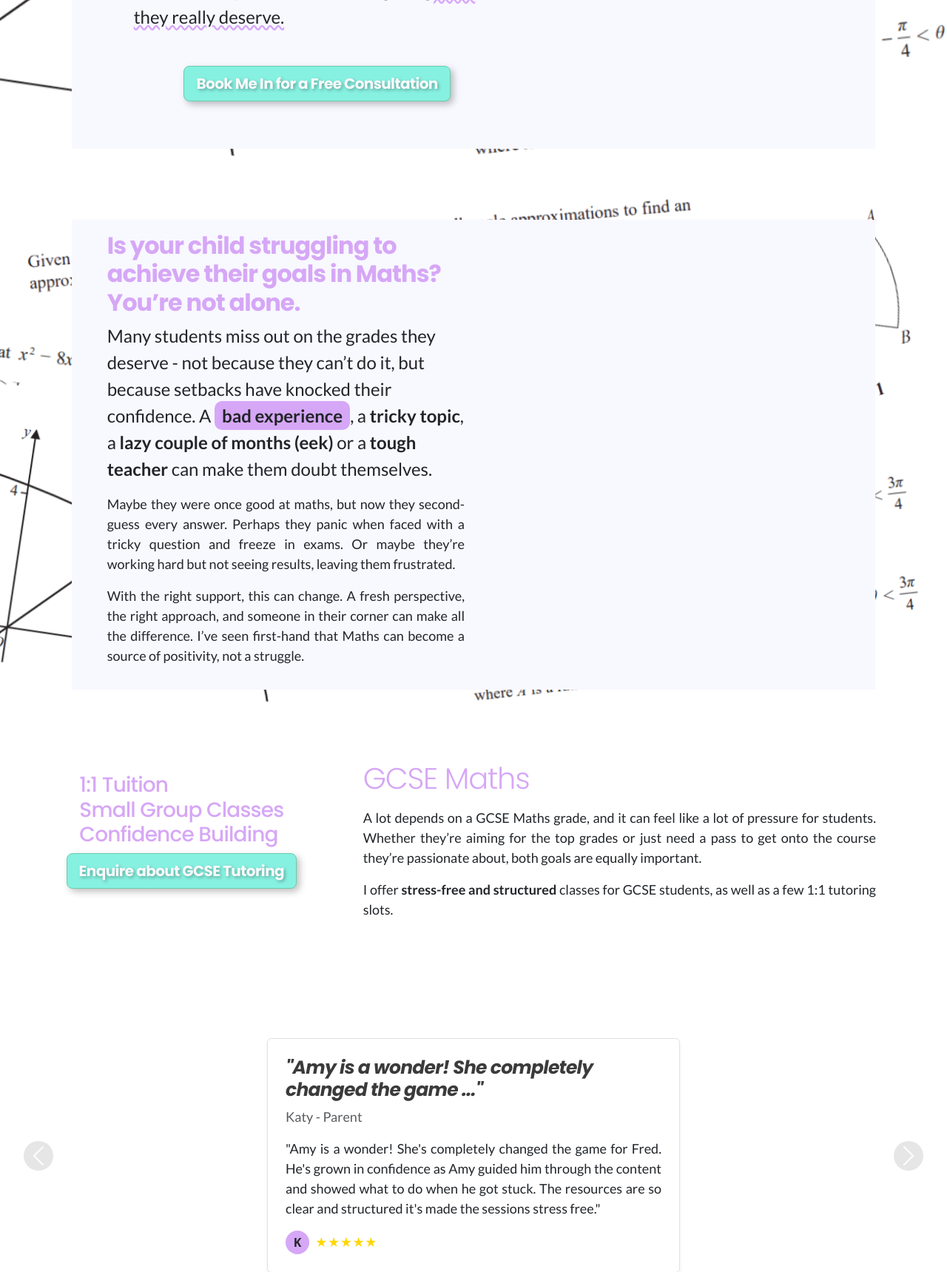
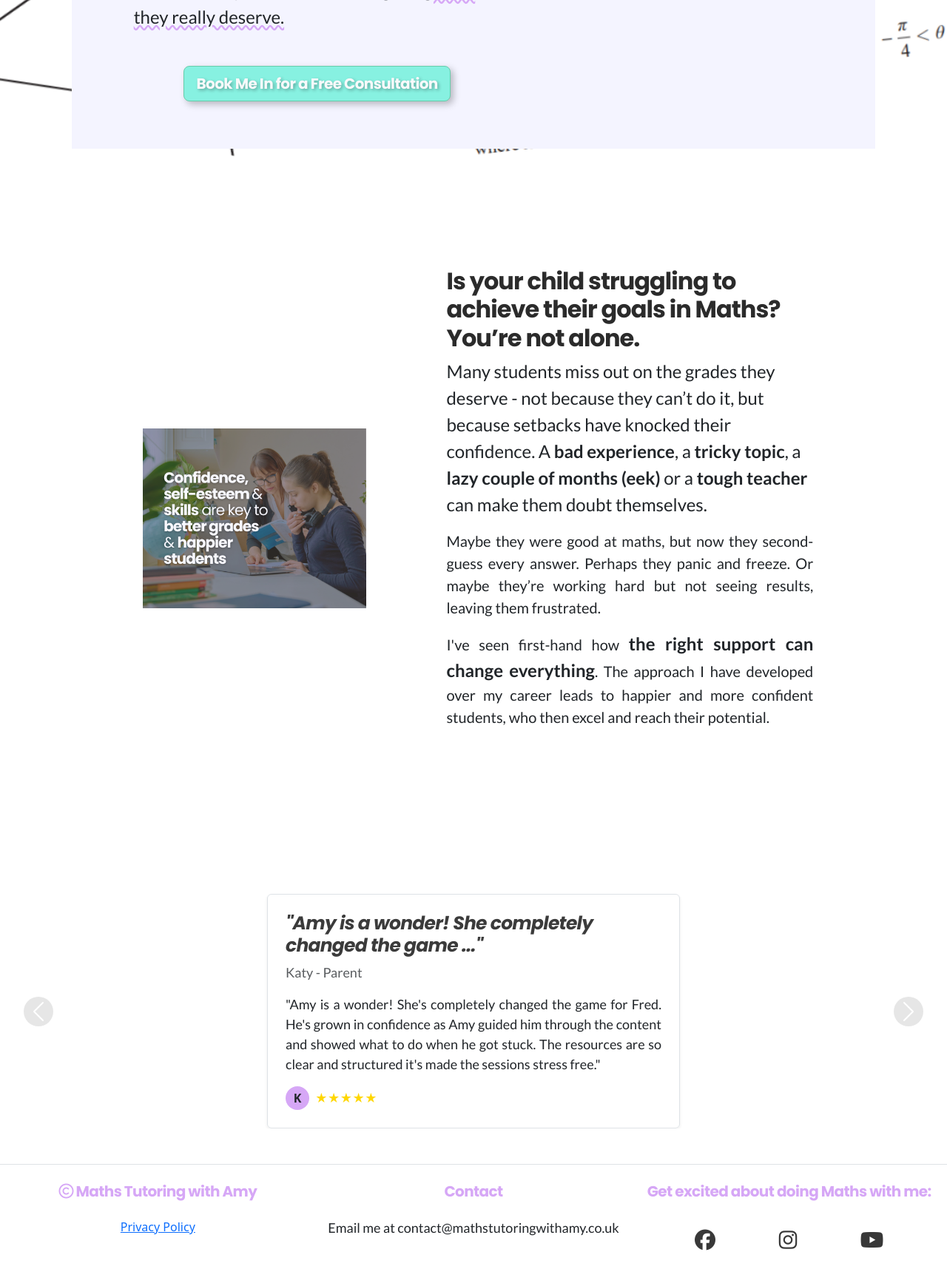
Before and after one commit to AmyB173/mathstutoringwithamy, a PHP site: page / in a window 1280 px wide. Shown: the part 745-2464 px from the top of the page at 74% size. After the commit the page ends 2435 px from the top, so only its background shows below. Run offline with PHP 8.4, Linux system fonts and the light colour scheme; some libraries are stand-ins or nearby versions.

Commit message:
finish PAS section on index page

```diff
--- a/assets/css/style.css
+++ b/assets/css/style.css
@@ -33,8 +33,19 @@ ul {
   background-color: #F8F8FF;
 }
 
+.bg-purple-white {
+  background-color: #F4F4FF;
+}
+
+.bg-grey {
+  background-color: #E3E8E1;
+}
+
 .brand-red-text {
   color: #ff5757;
+}
+.brand-grey-text {
+  color: #2B2B2B;
 }
 
 /* Fun text effects */
--- a/index.html
+++ b/index.html
@@ -143,7 +143,7 @@
       <section class="container-fluid p-0 m-0">
         <div class="row flex-column border-5 fixed-bg justify-content-center">
           <div
-            class="col-10 col-md-10 p-3 p-md-3 px-xl-5 bg-off-white text-center my-3 my-md-5"
+            class="col-10 col-md-10 p-3 p-md-3 px-xl-5 bg-purple-white text-center my-3 my-md-5"
           >
             <!-- Bootstrap Row -->
             <div class="row align-items-center justify-content-center">
@@ -182,60 +182,27 @@
       <!-- Main Content Section -->
       <div class="container-fluid p-0 m-0">
     <!-- PAS Sections -->
-        <div class="row flex-column border-5 fixed-bg justify-content-center">
-          <div class="col-10 col-md-10 p-3 p-md-3 px-xl-5 bg-off-white text-center my-3 my-md-5">
+        <div class="row flex-column border-5 align-items-center justify-content-center">
+          <div class="col-12 col-md-10 p-3 p-md-3 px-xl-5 flex-row justify-content-center  my-3 my-md-5">
             <div class="row">
-              <div class="col-6">
-                <h2 class="fw-bold text-start">Is your child struggling to achieve their goals in Maths? You’re not alone. </h2>
-                <p class="fs-4 text-start ">Many students miss out on the grades they deserve - not because they can’t do it, but because setbacks have knocked their confidence. A <span class="brush-stroke"><strong>bad experience</strong></span>, a <strong>tricky topic</strong>, a <strong>lazy couple of months (eek)</strong> or a <strong>tough teacher</strong> can make them doubt themselves.</p>
-                <p>Maybe they were once good at maths, but now they second-guess every answer.
-                  Perhaps they panic when faced with a tricky question and freeze in exams.
+              <div class="col-11 col-lg-5 d-flex justify-content-center align-items-center">
+                <img src="./assets/images/working-student-index.png" alt="A student working" class="img-fluid rounded px-5 pt-5 pb-2">
+              </div>
+              <div class="col-11 col-lg-7 p-5 ">
+                <h2 class="fw-bold brand-grey-text text-start">Is your child struggling to achieve their goals in Maths? You’re not alone. </h2>
+                <p class="fs-4 text-start ">Many students miss out on the grades they deserve - not because they can’t do it, but because setbacks have knocked their confidence. A <strong>bad experience</strong>, a <strong>tricky topic</strong>, a <strong>lazy couple of months (eek)</strong> or a <strong>tough teacher</strong> can make them doubt themselves.</p>
+                <p class="fs-5">Maybe they were good at maths, but now they second-guess every answer.
+                  Perhaps they panic and freeze.
                   Or maybe they’re working hard but not seeing results, leaving them frustrated.
                 </p>
-                 <p>With the right support, this can change. A fresh perspective, the right approach, and someone in their corner can make all the difference. I’ve seen first-hand that Maths can become a source of positivity, not a struggle.</p>
+                 <p class="fs-5">I've seen first-hand how <span class="fs-4 fw-bold">the right support can change everything</span>. The approach I have developed over my career leads to happier and more confident students, who then excel and reach their potential.</p>
               </div>
+
             </div>
 
           </div>
         </div>
-        <!-- GCSE Section -->
-        <div class="row bg-blue mx-5">
-          <div
-            class="col-lg-4 px-3 mt-5 border-none justify-content-center align-items-center"
-          >
-            <div
-              class="highlight-section border-none d-flex flex-column justify-content-center align-items-center text-center"
-            >
-              <h3 class="text-start">
-                1:1 Tuition <br />
-                Small Group Classes<br />
-                Confidence Building
-              </h3>
-              <a
-                id="cta-btn"
-                href="https://app.reclaim.ai/m/mathstutoringwithamy"
-                target="_blank"
-                class="btn btn-primary btn-lg"
-              >
-                Enquire about GCSE Tutoring
-              </a>
-            </div>
-          </div>
-          <div class="col-lg-8 p-5">
-            <h2 class="display-6">GCSE Maths</h2>
-            <p></p>
-            <p>
-              A lot depends on a GCSE Maths grade, and it can feel like a lot of
-              pressure for students. Whether they’re aiming for the top grades
-              or just need a pass to get onto the course they’re passionate
-              about, both goals are equally important.
-            </p>
-            <p>
-              I offer <strong>stress-free and structured </strong>classes for
-              GCSE students, as well as a few 1:1 tutoring slots.
-            </p>
-          </div>
-        </div>
+        <!-- BENEFITS SECTION -->
       </div>
 
       <!-- Testimonials section -->
```
Also changed, not shown: assets/images/working-student-index.png (added).
